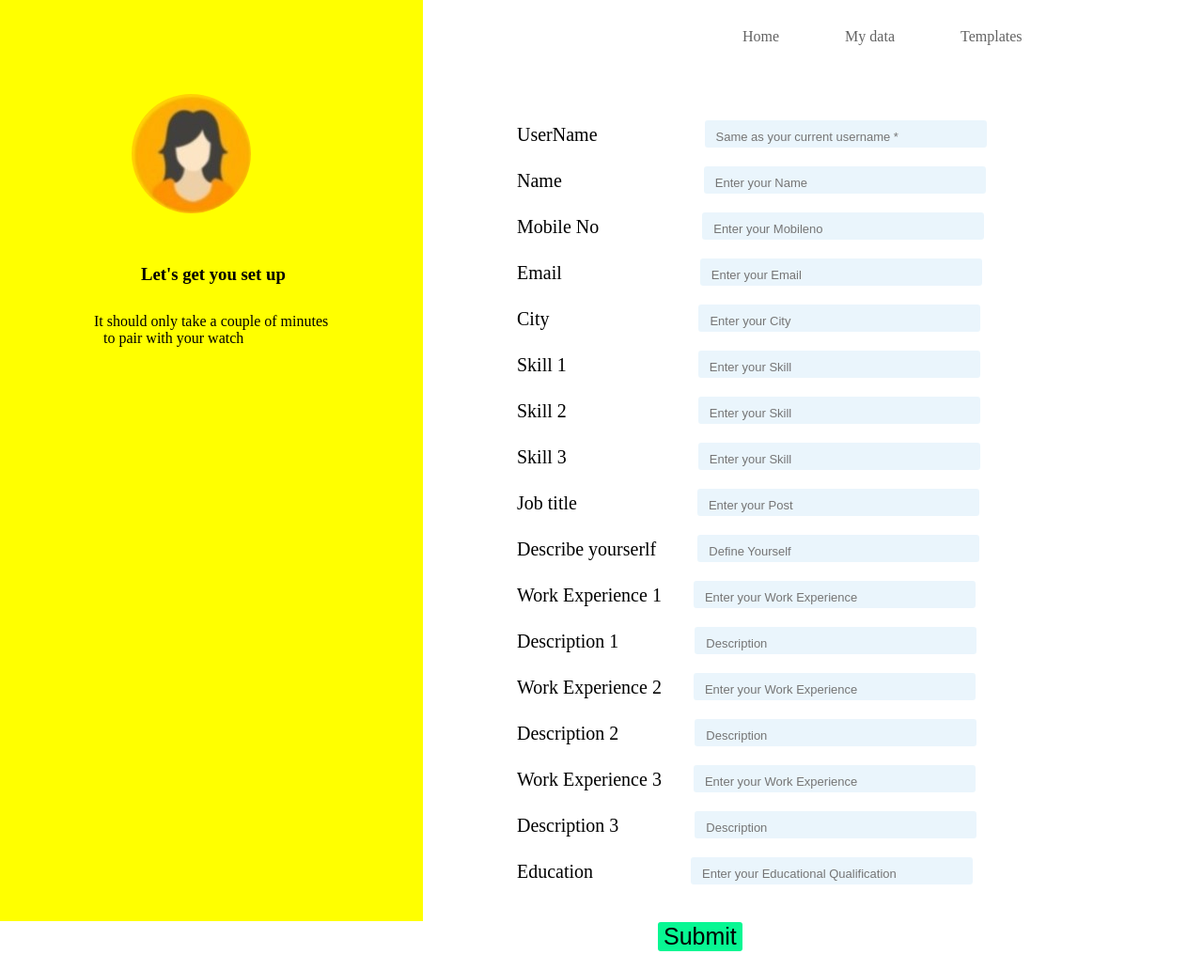
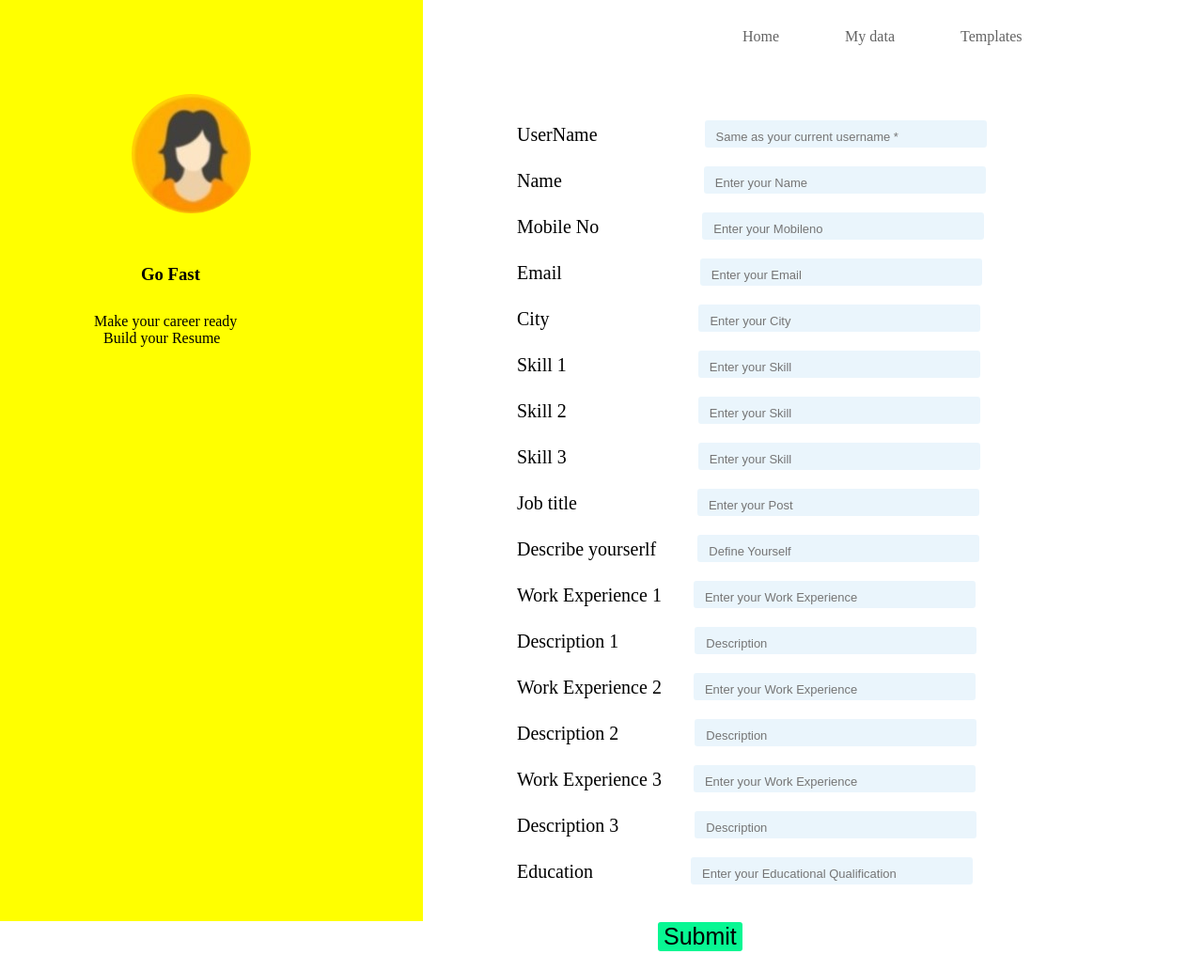
Before and after one commit to inaiyathalam/Project-, a Django app: page /new in a window 1280 px wide. Shown: the whole page at 94% size. Run offline with Django 4.2, Linux system fonts and the light colour scheme.

Commit message:
Update new.html

```diff
--- a/res/templates/new.html
+++ b/res/templates/new.html
@@ -15,9 +15,9 @@
         <div id="whole">
         <div class="left">
             <img src="/static/img/log-img.jpg" id="log-img">
-            <h3>Let's get you set up</h3>
-            <p id="p1">It should only take a couple of minutes</p>
-            <p id="p2">to pair with your watch</p>
+            <h3>Go Fast</h3>
+            <p id="p1">Make your career ready</p>
+            <p id="p2">Build your Resume</p>
         </div>
 
         <div class="lgin">
```
